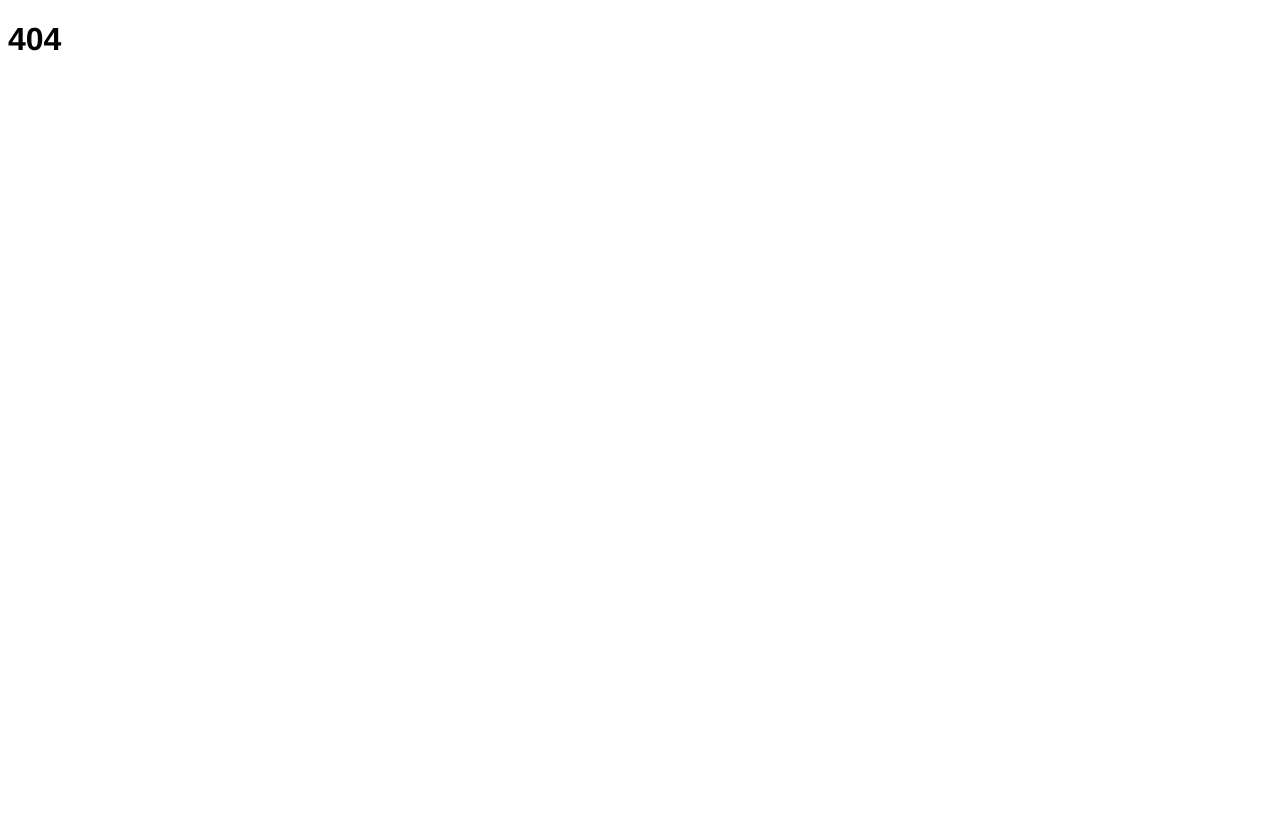
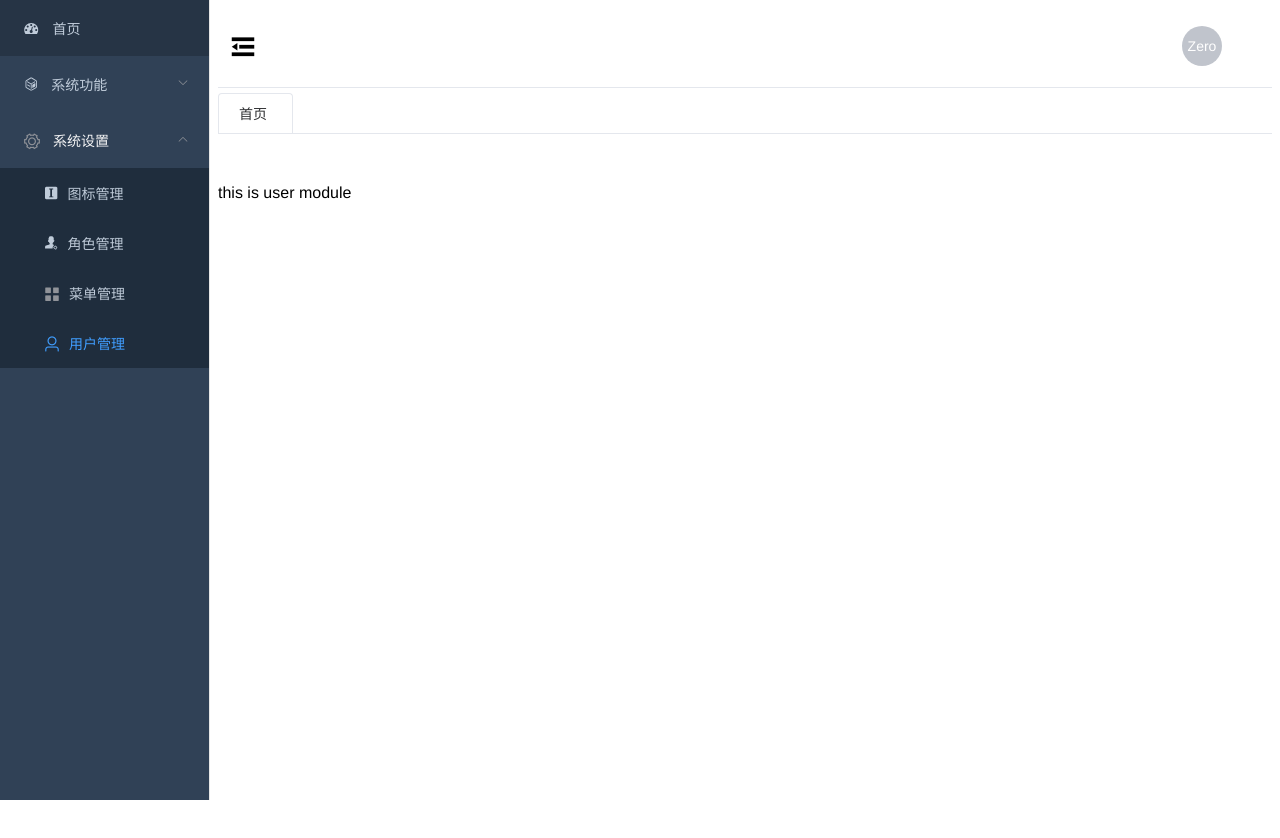
Before and after one commit to QQ2287991080/Zero.Core.Admin, a Vue app: page /#/system/user in a window 1280 px wide. Before the commit this address led to /#/404. Shown: the top 838 px of the page. Built offline with nearby package versions, Linux system fonts and the light colour scheme.

Commit message:
add module

```diff
--- a/src/router/index.js
+++ b/src/router/index.js
@@ -23,40 +23,30 @@ export const routes = [
     ],
   },
   {
-    path: '/svg-icons',
+    path: '/command/technology',
     component: Layout,
-    //name: '系统设置',
     meta: {
-      title: '测试二级菜单',
-      icon: 'dashboard',
+      title: '系统功能',
+      icon: 'definition',
       iconType: 'svg',
     },
     children: [
       {
-        path: '/svg-icons',
-        component: () => import('@/views/svg-icons'),
+        path: '/command/technology',
+        component: () => import('@/views/command/technology'),
         meta: {
-          title: '图标1',
-          icon: 'dashboard',
-          iconType: 'svg',
+          title: '技术总览',
+          icon: 'document',
+          iconType: 'el',
         },
       },
       {
-        path: '/svg-icon2',
-        component: () => import('@/views/svg-icons'),
+        path: '/command/signalrLog',
+        component: () => import('@/views/command/signalrLog'),
         meta: {
-          title: '图标2',
-          icon: 'dashboard',
-          iconType: 'svg',
-        },
-      },
-      {
-        path: '/test/siderbar',
-        component: () => import('@/views/layout/components/mySidebar'),
-        meta: {
-          title: '测试菜单',
-          icon: 'dashboard',
-          iconType: 'svg',
+          title: '日志推送',
+          icon: 'news',
+          iconType: 'el',
         },
       },
     ],
@@ -71,12 +61,21 @@ export const routes = [
     },
     children: [
       {
+        path: '/svg-icons',
+        component: () => import('@/views/svg-icons'),
+        meta: {
+          title: '图标管理',
+          icon: 'icon',
+          iconType: 'svg',
+        },
+      },
+      {
         path: '/system/role',
         component: () => import('@/views/systemModule/role'),
         meta: {
           title: '角色管理',
-          icon: 'user',
-          iconType: 'el',
+          icon: 'role',
+          iconType: 'svg',
         },
       },
       {
@@ -88,6 +87,15 @@ export const routes = [
           iconType: 'el',
         },
       },
+      {
+        path: '/system/user',
+        component: () => import('@/views/systemModule/user/'),
+        meta: {
+          title: '用户管理',
+          icon: 'user',
+          iconType: 'el',
+        },
+      }
     ],
   },
   {
--- /dev/null
+++ b/src/views/command/signalrLog/index.vue
@@ -0,0 +1,8 @@
+<template></template>
+
+<script>
+export default {};
+</script>
+
+<style>
+</style>
--- /dev/null
+++ b/src/views/command/technology/index.vue
@@ -0,0 +1,8 @@
+<template></template>
+
+<script>
+export default {};
+</script>
+
+<style>
+</style>
--- a/src/views/layout/components/AppMain.vue
+++ b/src/views/layout/components/AppMain.vue
@@ -35,9 +35,9 @@ export default {
     min-height: calc(100vh - 84px);
   }
 
-  .fixed-header + .app-main {
-    //padding-top: 84px;
-  }
+  // .fixed-header + .app-main {
+  //   //padding-top: 84px;
+  // }
 }
 </style>
 
--- a/src/views/layout/components/sidebar/sidebarItem.vue
+++ b/src/views/layout/components/sidebar/sidebarItem.vue
@@ -112,21 +112,25 @@ export default {
     iconClass(icon) {
       return icon;
     },
+    //将当前路由的路由信息添加到 tabs集合中
     addTags(path, title) {
+      //单个对象
       let option = { path: path, name: title };
       //store中是否存在
       var flag = true;
+      //循环判断路由是否存在，存在的话更改activeIndex，跳转到对应页面
       this.options.forEach((element) => {
+        //如果path 存在
         if (element.path === path) {
           flag = false;
         }
       });
       if (flag) {
-        // store.commit("add_tabs", option);
+        //添加
         store.dispatch("addTab", option);
       }
       // store.commit("set_active_index", path);
-      store.dispatch("setActiveIndex", path);
+      //store.dispatch("setActiveIndex", path);
       // // 刷新时以当前路由做为tab加入tabs
       // if (
       //   this.$route.path !== "/" &&
@@ -151,6 +155,8 @@ export default {
     },
   },
   mounted() {
+    // console.log(this.$route.path);
+    // store.dispatch("setActiveIndex", this.$route.path);
     //  if (
     //     this.$route.path !== "/" &&
     //     this.$route.path.indexOf("userInfo") == -1
@@ -167,6 +173,16 @@ export default {
     //     this.$router.push("/");
     //   }
   },
+  watch: {
+    //监听路由变化，更新tab的activeIndex
+    $route: {
+      handler: function (route) {
+        console.log(route.path);
+        store.dispatch("setActiveIndex", route.path);
+      },
+      immediate: true,
+    },
+  },
 };
 </script>
 <style>
--- /dev/null
+++ b/src/views/systemModule/user/index.vue
@@ -0,0 +1,10 @@
+<template>
+  <div>this is user module</div>
+</template>
+
+<script>
+export default {};
+</script>
+
+<style>
+</style>
```
Also changed, not shown: remark.txt, src/icons/svg/definition.svg (added), src/icons/svg/role.svg (added).
